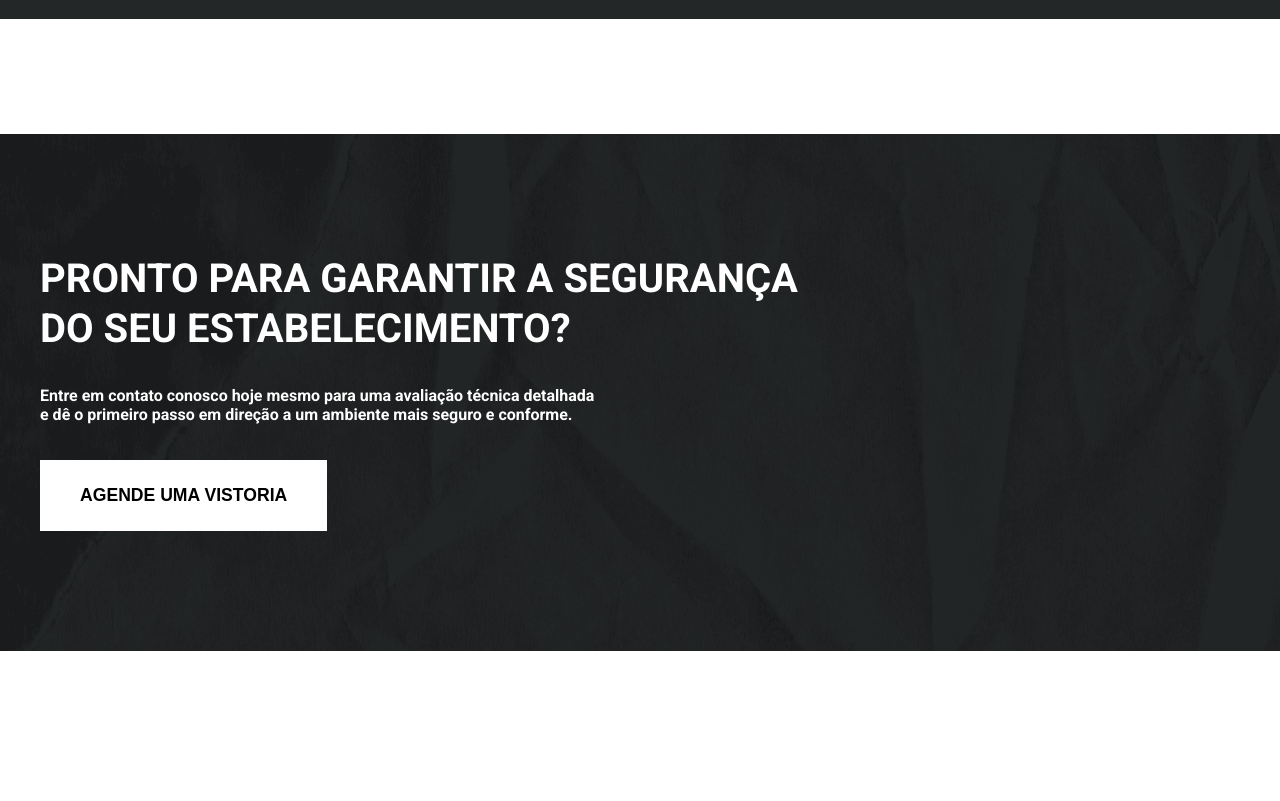
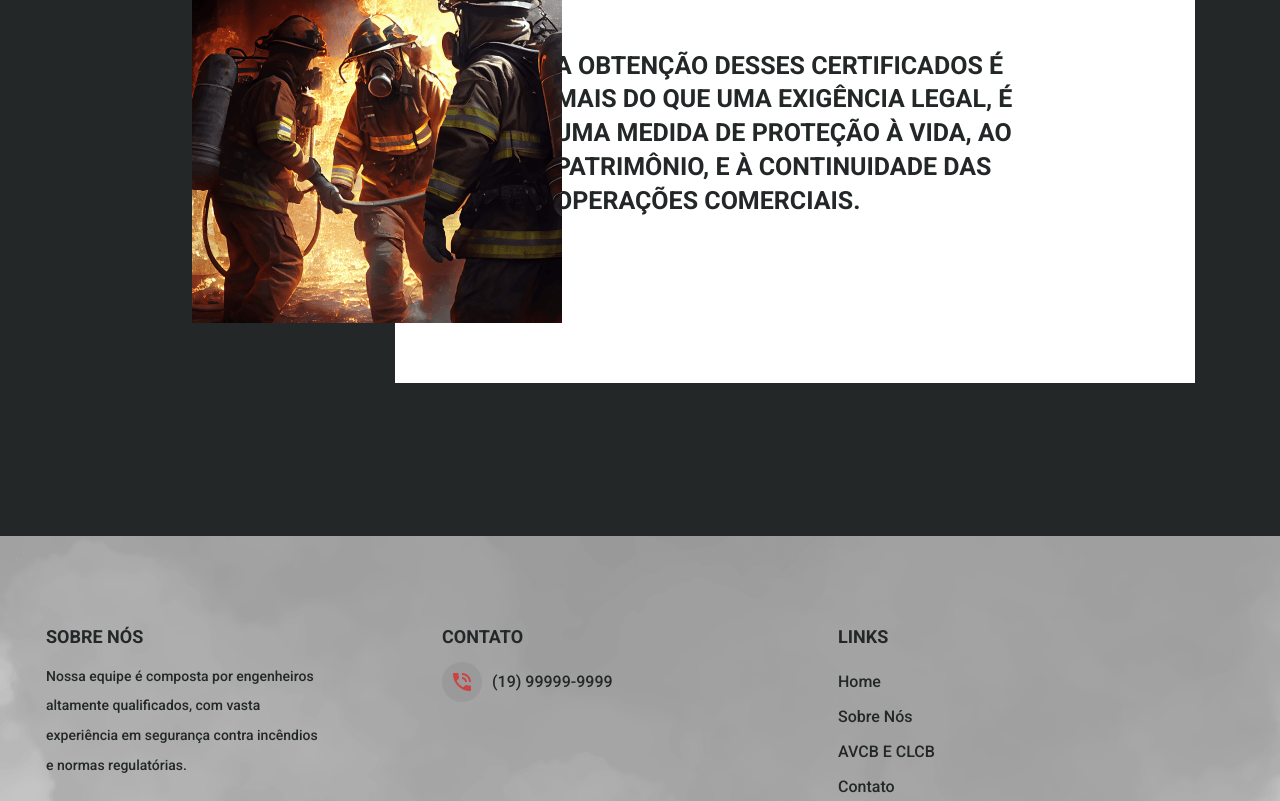
Before and after one commit to Gabriel-Andreoni/lp-valverde-engenharia, a Next.js app: page / in a window 1280 px wide. Shown: the part 4320-5121 px from the top of the page. Before the commit the page ends 4971 px from the top, so only its background shows below. Built offline with nearby package versions, Linux system fonts and the light colour scheme.

Commit message:
Criação do Footer da página

```diff
--- /dev/null
+++ b/app/components/Footer/footer.css
@@ -0,0 +1,165 @@
+.footer-container {
+    background: #fff;
+
+    position: relative;
+
+    z-index: 1;
+
+    .footer-overlay {
+        position: absolute;
+        top: 0;
+        left: 0;
+        right: 0;
+        bottom: 0;
+
+        mix-blend-mode: overlay;
+        background-image: url('../../../public/footer-bg.png');
+        background-size: cover;
+        background-position: center center;
+        background-repeat: repeat;
+
+        z-index: -1;
+        mix-blend-mode: luminosity;
+
+        opacity: 0.4;
+        animation: bgSlide 15s ease-in-out infinite;
+    }
+
+    .footer-content-wrapper {
+        width: 1200px;
+
+        margin: 0 auto;
+        padding: 30px 0;
+
+        display: flex;
+        justify-content: center;
+
+        .footer-content {
+            padding-top: 60px;
+
+            width: 33%;
+
+            display: flex;
+            flex-direction: column;
+
+            &>h2 {
+                margin-bottom: 15px;
+
+                color: #232728;
+
+                text-transform: uppercase;
+                font-weight: 700;
+                font-size: 18px;
+            }
+
+            &>p {
+                margin-bottom: 20px;
+                padding-bottom: 0;
+
+                width: 70%;
+
+                font-weight: 500;
+                font-size: 14px;
+                line-height: 214%;
+
+                color: #232728;
+            }
+
+            &>ul {
+                list-style: none;
+
+                &>li {
+                    display: flex;
+                    align-items: center;
+                    gap: 10px;
+
+                    color: #232728;
+
+                    transition: color 500ms ease-in-out;
+
+                    &:hover {
+                        color: #232728;
+                    }
+
+                    &:hover span {
+                        background-color: #CA4445;
+                    }
+
+                    &:hover span>svg {
+                        color: #232728;
+                    }
+
+                    &>span {
+                        width: 40px;
+                        height: 40px;
+
+                        display: flex;
+                        justify-content: center;
+                        align-items: center;
+
+                        border-radius: 50%;
+
+                        background-color: rgba(121, 117, 119, 0.2);
+
+                        transition: background-color 500ms ease-in-out;
+
+                        &>svg {
+                            color: #CA4445;
+
+                            transition: color 500ms ease-in-out;
+                        }
+                    }
+                }
+            }
+
+            &:nth-child(3) {
+                & span {
+                    padding-top: 5px;
+
+                    font-size: 16px;
+                    line-height: 188%;
+
+                    color:#232728;
+
+                    transition: color 500ms ease-in-out;
+
+                    &:hover {
+                        color: #CA4445;
+                    }
+                }
+            }
+        }
+    }
+
+    .footer-bottom {
+        padding: 30px 0;
+
+        background-color: #232728;
+
+        .footer-content {
+            width: 1200px;
+
+            margin: 0 auto;
+
+            display: flex;
+            justify-content: center;
+            align-items: center;
+
+            color: #fff;
+        }
+    }
+}
+
+@keyframes bgSlide {
+    0% {
+        background-size: 100%;
+    }
+
+    50% {
+        background-size: 120%;
+    }
+
+    100% {
+        background-size: 100%;
+    }
+}
--- /dev/null
+++ b/app/components/Footer/index.jsx
@@ -0,0 +1,45 @@
+"use client";
+
+import './footer.css';
+
+import PhoneInTalkIcon from '@mui/icons-material/PhoneInTalk';
+
+export default function Footer() {
+    return (
+        <section className="footer-container">
+            <div className="footer-overlay"></div>
+            <div className="footer-content-wrapper">
+                <div className="footer-content">
+                    <h2>Sobre nós</h2>
+                    <p>Nossa equipe é composta por engenheiros altamente qualificados, com vasta experiência em segurança contra incêndios e normas regulatórias.
+                    </p>
+                </div>
+
+                <div className="footer-content">
+                    <h2>Contato</h2>
+                    <ul>
+                        <li>
+                            <span>
+                                <PhoneInTalkIcon />
+                            </span>
+                            (19) 99999-9999
+                        </li>
+                    </ul>
+                </div>
+
+                <div className="footer-content">
+                    <h2>Links</h2>
+                    <span>Home</span>
+                    <span>Sobre Nós</span>
+                    <span>AVCB E CLCB</span>
+                    <span>Contato</span>
+                </div>
+            </div>
+            <div className="footer-bottom">
+                <div className="footer-content">
+                    © Copyright 2024 por Codered
+                </div>
+            </div>
+        </section>
+    )
+}
--- a/app/components/Services/services.css
+++ b/app/components/Services/services.css
@@ -1,8 +1,6 @@
 .services-container {
     display: flex;
     flex-direction: column;
-
-    margin-bottom: 115px;
 
     background-color: #232728;
 
--- a/app/page.js
+++ b/app/page.js
@@ -1,5 +1,6 @@
 import About from "./components/About";
 import CTA from "./components/CTA";
+import Footer from "./components/Footer";
 import Hero from "./components/Hero";
 import Services from "./components/Services";
 
@@ -8,8 +9,9 @@ export default function Home() {
     <>
       <Hero />
       <About />
+      <CTA />
       <Services />
-      <CTA />
+      <Footer />
     </>
   )
 }
```
Also changed, not shown: public/footer-bg.png (added).
